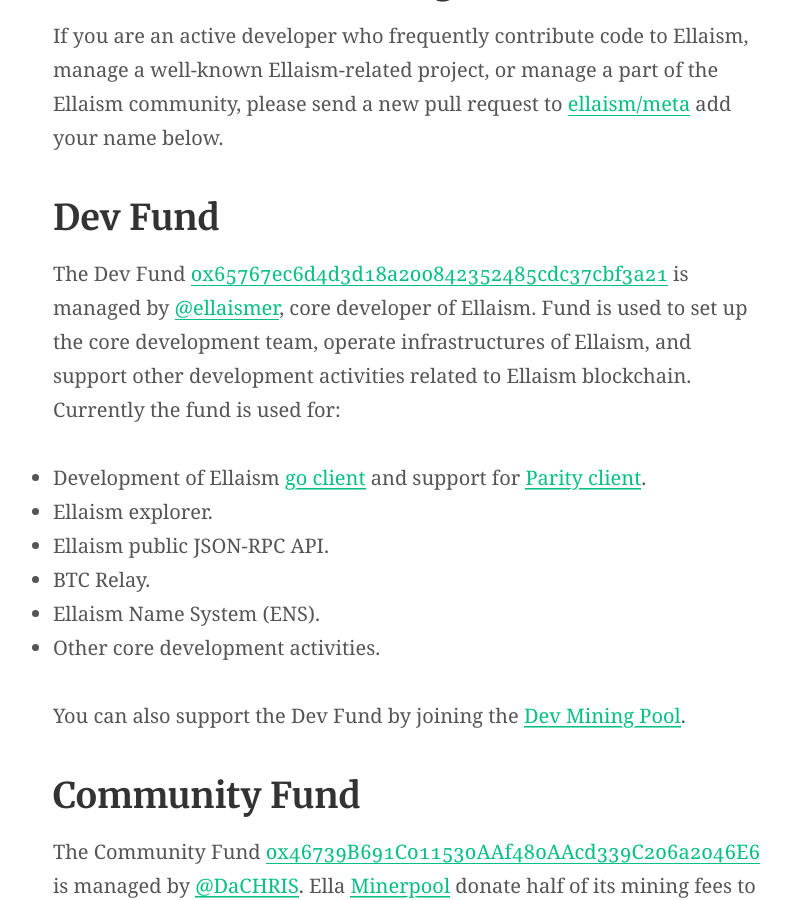
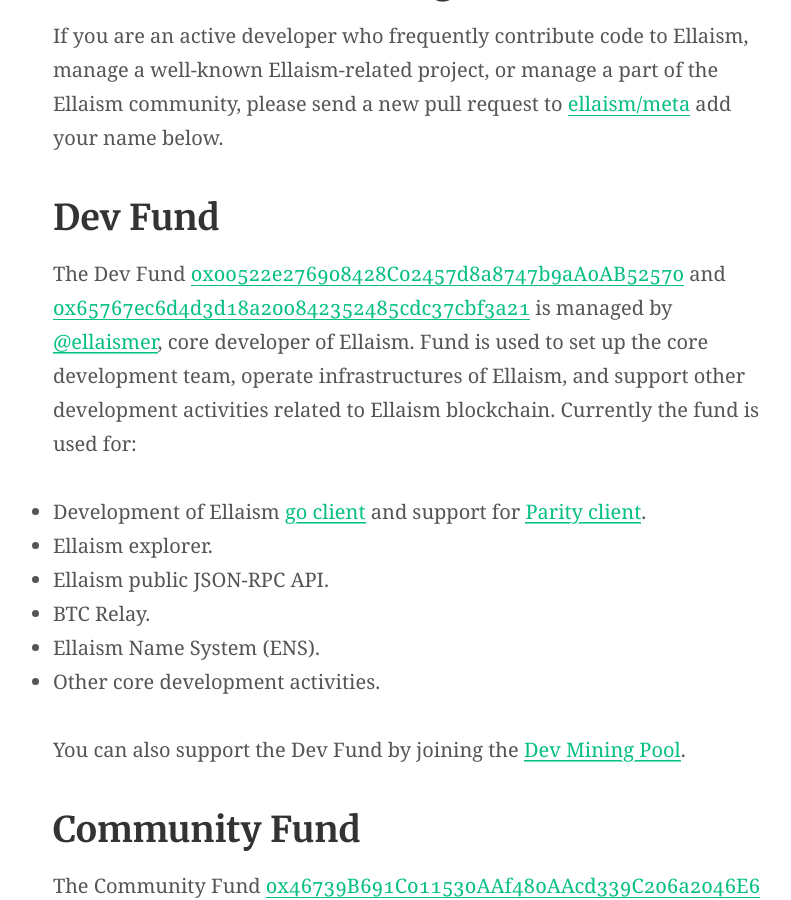
Before and after one commit to ellaism/ellaism.org, a Jekyll site: the page built from donate.md, in a window 1280 px wide and 900 px high, scrolled down 398 px. Shown: the whole window, without its empty margins (230-1021 px from the left). Built offline with Jekyll 4.4.1, drawn with Linux system fonts in a browser that asks for light colours; our own code applies the rules of GitHub Pages for plain Markdown files.

Commit message:
Add new address for dev fund

```diff
--- a/donate.md
+++ b/donate.md
@@ -11,7 +11,7 @@
 
 ## Dev Fund
 
-The Dev Fund [0x65767ec6d4d3d18a200842352485cdc37cbf3a21](https://explorer.ellaism.org/#/address/0x65767ec6d4d3d18a200842352485cdc37cbf3a21) is managed by [@ellaismer](https://github.com/ellaismer), core developer of Ellaism. Fund is used to set up the core development team, operate infrastructures of Ellaism, and support other development activities related to Ellaism blockchain. Currently the fund is used for:
+The Dev Fund [0x00522e276908428C02457d8a8747b9aA0AB52570](https://explorer.ellaism.org/#/address/0x00522e276908428C02457d8a8747b9aA0AB52570) and [0x65767ec6d4d3d18a200842352485cdc37cbf3a21](https://explorer.ellaism.org/#/address/0x65767ec6d4d3d18a200842352485cdc37cbf3a21) is managed by [@ellaismer](https://github.com/ellaismer), core developer of Ellaism. Fund is used to set up the core development team, operate infrastructures of Ellaism, and support other development activities related to Ellaism blockchain. Currently the fund is used for:
 
 * Development of Ellaism [go client](https://github.com/ellaism/go-ellaism) and support for [Parity client](https://github.com/ellaism/parity-config).
 * Ellaism explorer.
```
